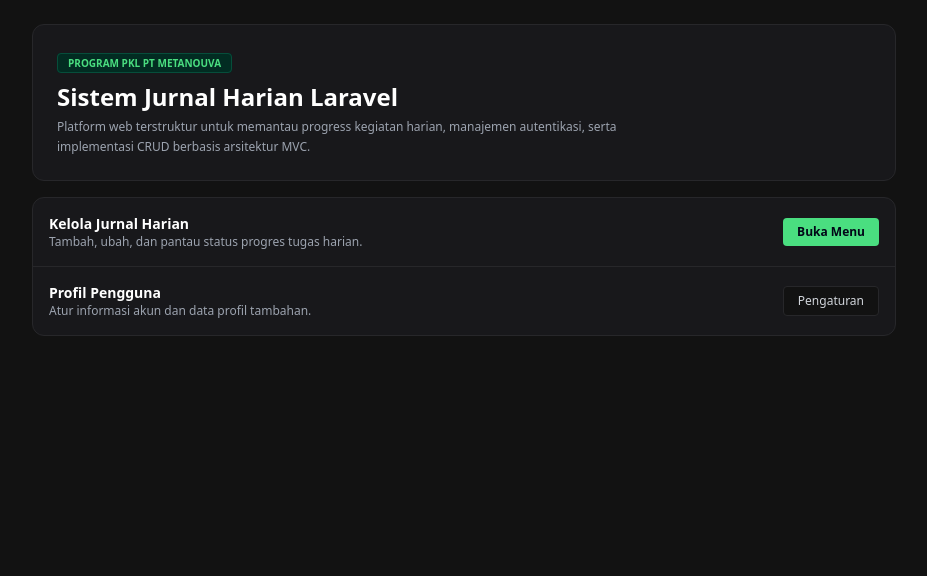
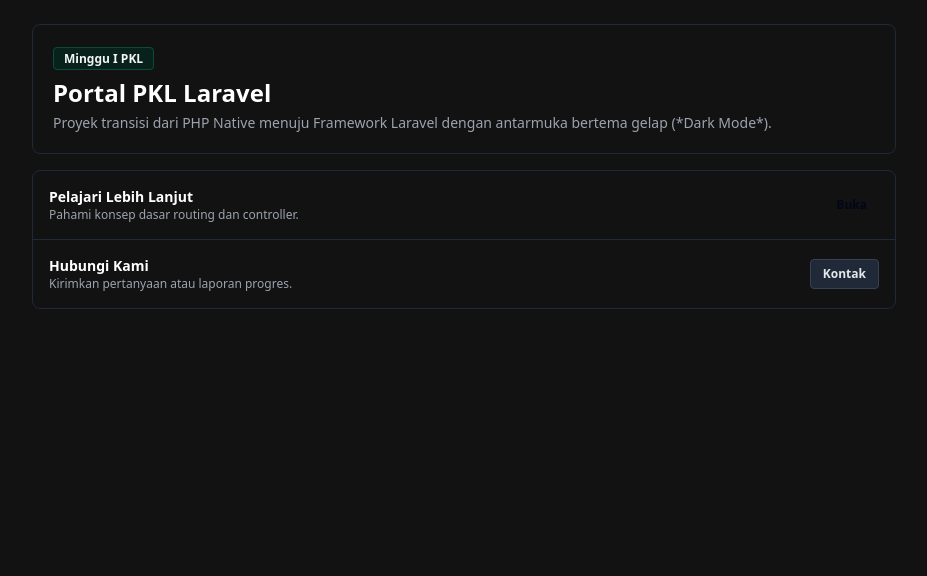
Before and after one commit to rusit591-byte/pkl-laravel-dark, a Laravel app: page / in a window 1280 px wide. Shown: the part 59-635 px from the top of the page, without its empty margins (176-1103 px from the left). Run offline with Laravel 12, Linux system fonts and the light colour scheme; some libraries are stand-ins or nearby versions.

Commit message:
feat: Finalisasi home.blade.php dengan tema dark minimalis dan bersih dari error

```diff
--- a/resources/views/pages/home.blade.php
+++ b/resources/views/pages/home.blade.php
@@ -1,31 +1,31 @@
 @extends('layouts.app')
 
-@section('title', 'Beranda - Portal PKL')
+@section('title', 'Beranda - PKL Laravel')
 
 @section('content')
 <div class="space-y-4">
-    <div class="bg-darkSurface border border-darkBorder rounded-xl p-6">
-        <span class="text-[10px] uppercase font-semibold bg-emerald-950 text-accentGreen border border-emerald-900 px-2.5 py-0.5 rounded">Program PKL PT Metanouva</span>
-        <h1 class="text-2xl font-bold text-white mt-2 mb-1">Sistem Jurnal Harian Laravel</h1>
-        <p class="text-gray-400 text-xs leading-relaxed max-w-xl">
-            Platform web terstruktur untuk memantau progress kegiatan harian, manajemen autentikasi, serta implementasi CRUD berbasis arsitektur MVC.
+    <div class="bg-cardBg rounded-lg p-5 border border-gray-800">
+        <span class="text-xs font-semibold text-accentColor bg-emerald-950/60 border border-emerald-900 px-2.5 py-0.5 rounded">Minggu I PKL</span>
+        <h1 class="text-2xl font-bold mt-2 mb-1 text-white">Portal PKL Laravel</h1>
+        <p class="text-gray-400 text-sm">
+            Proyek transisi dari PHP Native menuju Framework Laravel dengan antarmuka bertema gelap (*Dark Mode*).
         </p>
     </div>
 
-    <div class="bg-darkSurface border border-darkBorder rounded-xl divide-y divide-darkBorder">
+    <div class="bg-cardBg rounded-lg border border-gray-800 divide-y divide-gray-800">
         <div class="p-4 flex items-center justify-between">
             <div>
-                <h3 class="text-sm font-semibold text-white">Kelola Jurnal Harian</h3>
-                <p class="text-xs text-gray-400">Tambah, ubah, dan pantau status progres tugas harian.</p>
+                <h3 class="text-sm font-semibold text-white">Pelajari Lebih Lanjut</h3>
+                <p class="text-xs text-gray-400">Pahami konsep dasar routing dan controller.</p>
             </div>
-            <a href="{{ route('jurnals.index') }}" class="text-xs bg-accentGreen text-slate-950 font-bold px-3.5 py-1.5 rounded hover:bg-green-400 transition">Buka Menu</a>
+            <a href="{{ route('about') }}" class="bg-accentColor text-slate-950 text-xs font-bold px-3 py-1.5 rounded transition hover:bg-green-400">Buka</a>
         </div>
         <div class="p-4 flex items-center justify-between">
             <div>
-                <h3 class="text-sm font-semibold text-white">Profil Pengguna</h3>
-                <p class="text-xs text-gray-400">Atur informasi akun dan data profil tambahan.</p>
+                <h3 class="text-sm font-semibold text-white">Hubungi Kami</h3>
+                <p class="text-xs text-gray-400">Kirimkan pertanyaan atau laporan progres.</p>
             </div>
-            <a href="{{ route('profile.edit') }}" class="text-xs bg-darkBase border border-darkBorder text-gray-300 px-3.5 py-1.5 rounded hover:text-white transition">Pengaturan</a>
+            <a href="{{ route('contact') }}" class="bg-gray-800 text-gray-200 text-xs font-semibold px-3 py-1.5 rounded border border-gray-700 transition hover:bg-gray-700">Kontak</a>
         </div>
     </div>
 </div>
--- a/routes/web.php
+++ b/routes/web.php
@@ -9,9 +9,9 @@ Route::get('/', [PageController::class, 'home'])->name('home');
 Route::get('/about', [PageController::class, 'about'])->name('about');
 Route::get('/contact', [PageController::class, 'contact'])->name('contact');
 
-// Tambahkan Route Dashboard ini agar mengarah ke beranda atau daftar jurnal
+// Route Dashboard Alias
 Route::get('/dashboard', function () {
-    return redirect()->route('jurnals.index'); // Atau redirect()->route('home');
+    return redirect()->route('jurnals.index');
 })->middleware(['auth'])->name('dashboard');
 
 // Route CRUD Jurnal Harian (Dilindungi Middleware Auth)
@@ -19,5 +19,5 @@ Route::middleware(['auth'])->group(function () {
     Route::resource('jurnals', JurnalController::class);
 });
 
-// Route bawaan Breeze untuk Auth (Login, Register, Profile)
+// MEMUAT RUTE AUTENTIKASI BROWSER (LOGIN, REGISTER, PROFILE)
 require __DIR__.'/auth.php';
```
